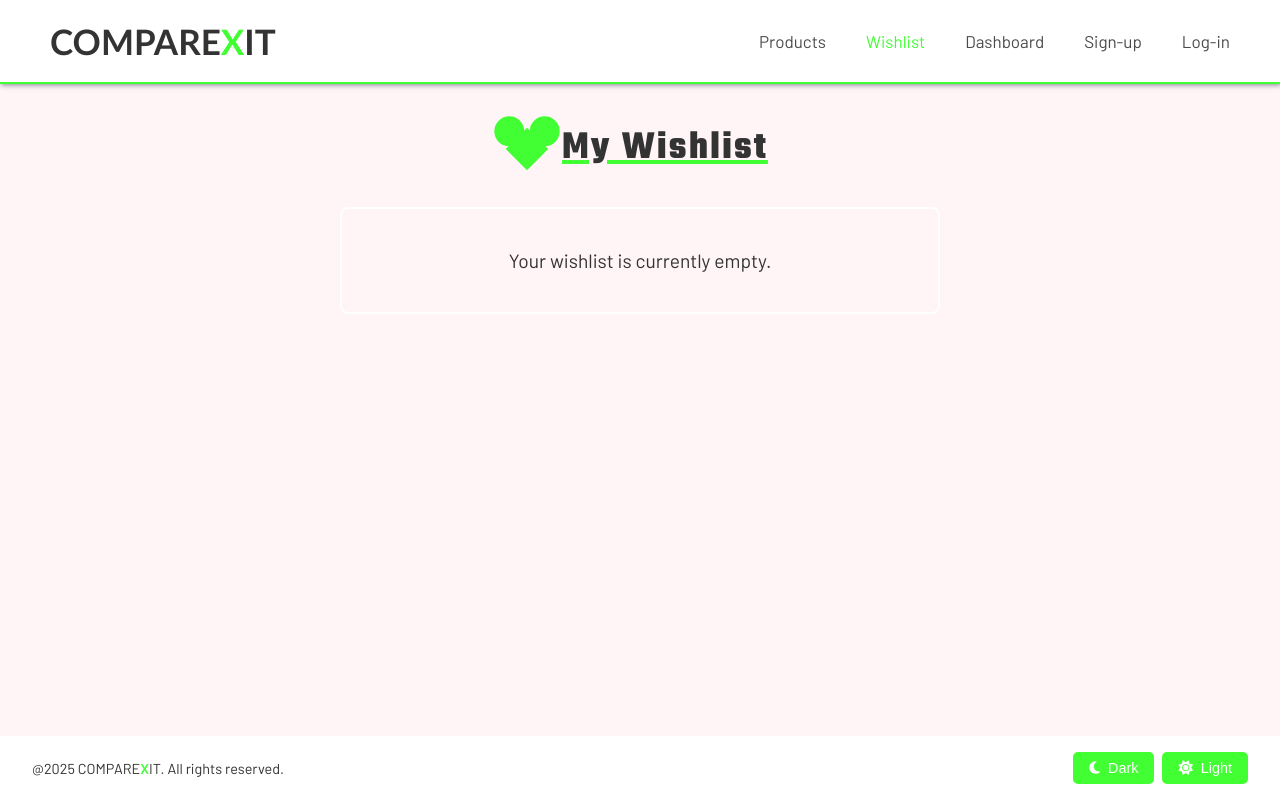
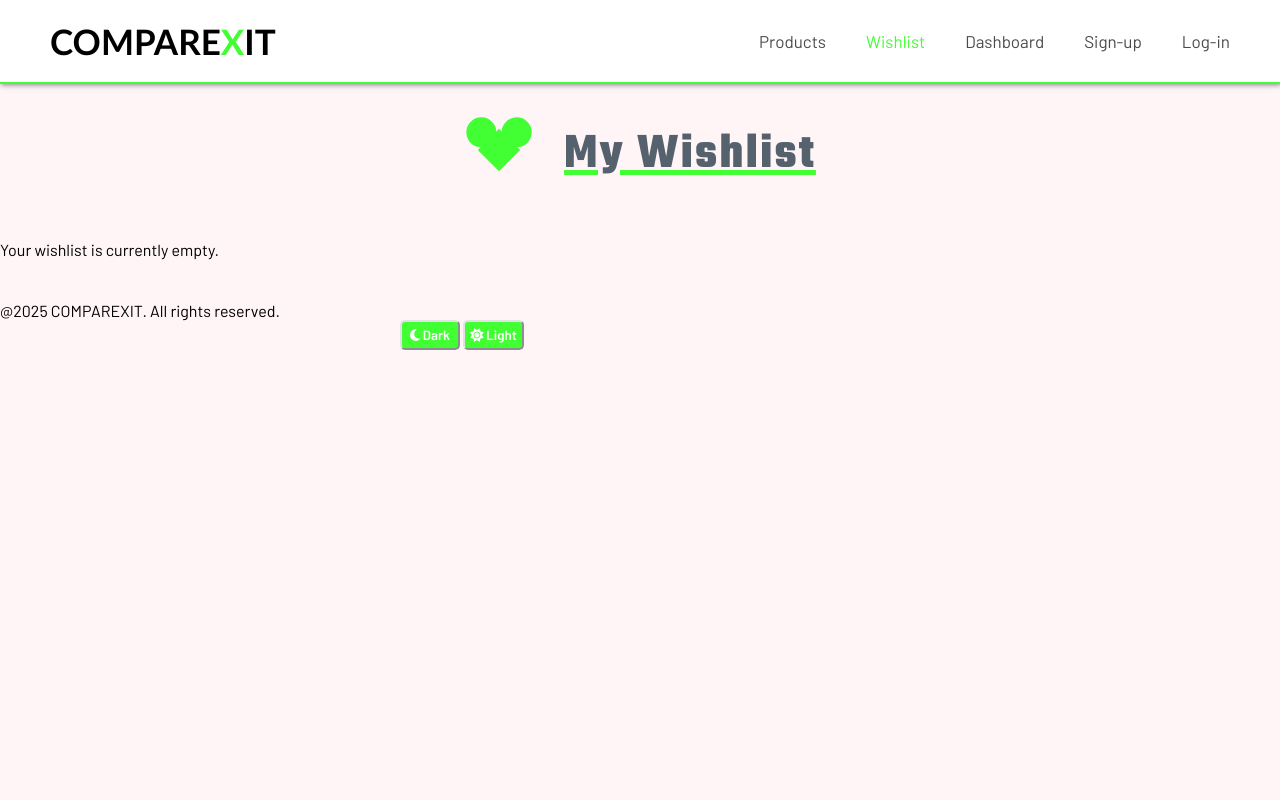
Before and after one commit to logi4ace-coder/COS221-Assignment, a PHP site: page /wishlist.php in a window 1280 px wide. Run offline with PHP 8.4, Linux system fonts and the light colour scheme; a stand-in replaces the project's code that opens the database connection.

Commit message:
Update wishlist.css

```diff
--- a/css/wishlist.css
+++ b/css/wishlist.css
@@ -1,238 +1,488 @@
 :root {
-    --primary-color: #42ff33;
-    --bg-color: #fff5f7;
-    --text-color: #333333;
-    --header-bg: #ffffff;
-    --header-border: #42ff33;
-    --heart-color: #42ff33;
-    --wishlist-underline: #42ff33;
-    --footer-bg: #ffffff;
-    --footer-text: #415161;
-    --nav-text: #4d4a4a;
-    --nav-hover: #42ff33;
-    --button-bg: #42ff33;
-    --border-color: #e0e0e0;
-    --button-text: #ffffff;
-    --button-hover-bg: #ffffff;
-    --button-hover-text: #42ff33;
-    --empty-wishlist-border: #ffffff;
-    --accent-color: #42ff33;
+
+    --primary-light: #42ff33;
+
+    --primary-dark: #42ff33;
+
+    --bg-light: rgb(255, 245, 247);
+
+    --bg-dark: #1A1A24;
+
+    --bg-darki: black;
+    --bg-whitee: white;
+    --text-light: rgb(65, 81, 97);
+    --text-dark: #E0E0E0;
+    --bg-white:white;
+    --primary-light2:#42ff33;
+
+    --category-buttons-dark:#001f5b;
+
   }
+
   [data-theme="dark"] {
-    --primary-color: #42ff33;
-    --bg-color: #1A1A24;
-    --text-color: #E0E0E0;
-    --header-bg: #303134;
-    --header-border: #42ff33;
-    --heart-color: #42ff33;
-    --wishlist-underline: #42ff33;
-    --footer-bg: #303134;
-    --footer-text: #E0E0E0;
-    --nav-text: #E0E0E0;
-    --nav-hover: #42ff33;
-    --button-bg: #42ff33;
-    --button-text: #1A1A24;
-    --button-hover-bg: #ffffff;
-    --button-hover-text: #42ff33;
-    --empty-wishlist-border: #42ff33;
-    --accent-color: #42ff33;
+
+
+    --bg-whitee: var(--primary-light);
+
+    --primary-light: var(--primary-dark);
+
+    --bg-light: var(--bg-dark) ;
+
+    --text-light: var(--text-dark) ;
+
+    --bg-white: var(--bg-dark);
+
+    --bg-darki: wheat
+
+
+
   }
-* {
+
+body {
+
+    font-family: 'Barlow', sans-serif;
+
     margin: 0;
+
     padding: 0;
-    box-sizing: border-box;
-    transition: background-color 0.3s, color 0.3s, border-color 0.3s;
+
+    background-color: var(--bg-white);
+
+
+
 }
-body {
-    font-family: 'Barlow', sans-serif;
-    background-color: var(--bg-color);
-    color: var(--text-color);
+
+@media (max-width:768px){
+
+    header{
+
+        height: 50px;
+
     }
+
+}
+
+body{
+
+    transition: all 0.3s ease;
+
+}
+
+main{
+
+    margin-top: 1px;
+
+    padding-top: 0px;
+
+}
+
+.container .container {
+
+    padding-top: 20px;
+
+
+
+}
+
+h1{
+
+    font-family: 'Teko', sans-serif;
+
+
+
+    letter-spacing: 2px;
+
+    color: var(--text-light)
+
+;
+
+}
+
+ h1{
+
+    color: rgb(85, 97, 108);
+
+}
+
+
+
+
+
 header {
+
     display: flex;
+
     align-items: center;
+
+    overflow: hidden;
+
+    border-bottom: 2px solid #42ff33;
     justify-content: space-between;
    flex-wrap: wrap;
+
     padding: 20px 50px;
-    position: fixed;
+
+    box-shadow: 1px 1px 5px rgba(15, 23, 42, 0.5);
+
+    position: sticky;
+
     top: 0;
-    left: 0;
-    right: 0;
-    background-color: var(--header-bg);
+
+    background-color: var(--bg-white);
+
     z-index: 1000;
-    border-bottom: 2px solid var(--header-border);
-    box-shadow: 1px 1px 5px rgba(15, 23, 42, 0.5);
+
 }
 
-main {
-    margin-top: 80px;
-    padding: 20px;
-    flex-grow: 1;
+p{
+
+    padding-bottom: 26px;
+
 }
 
+
+
+
+
 .logo {
+
     font-size: 35px;
+
     font-weight: bolder;
+
+    display:  flex;
+
+    align-items: center;
+
+    max-height:80px ;
+
+    color: var(--bg-darki);
+
+    font-family: 'Trebuchet MS', 'Lucida Sans Unicode', 'Lucida Grande', 'Lucida Sans', Arial, sans-serif;
+
+}
+
+
+.logo span {
+
+    color: var(--primary-light);
+
+}
+
+
+
+nav ul {
+
+    list-style: none;
+
     display: flex;
+
+    gap: 40px;
+
     align-items: center;
-    color: var(--text-color);
-    font-family: 'Trebuchet MS', 'Lucida Sans Unicode', 'Lucida Grande', 'Lucida Sans', Arial, sans-serif;
+
+    padding: 0;
+
+    margin: 0;
+
+    font-size: 14px;
+
+    font-weight: lighter;
+
 }
-.logo span {
-    color: var(--primary-color);
+
+
+
+nav ul li a {
+
+    text-decoration:none;
+
+    color: rgb(77, 74, 74);
+
+    font-weight: lighter;
+
+    font-size: 17px;
+
+    transition: color 0.2s ease;
+
+    transition: text-decoration 0.2s ease-in,text-decoration 0.2s ease-out ;
+
 }
-nav ul {
-    list-style: none;
+
+
+
+nav ul li a:hover {
+
+
+
+    color: var(--primary-light);
+
+    text-decoration:underline;
+
+}
+
+nav ul li a:active {
+
+    color: var(--primary-light);
+
+}
+
+.active{
+
+    color: var(--primary-light);
+
+
+
+}
+
+.cart {
+
+    margin-left: auto;
+
+}
+
+
+
+.cart-icon {
+
+    color: var(--primary-light);
+
+}
+
+.butons {
+
     display: flex;
-    gap: 40px;
-    align-items: center;
-    padding: 0;
-    margin: 0;
+
+    gap: 10px;
+
+    white-space: nowrap;
+
 }
-nav ul li a {
-    text-decoration: none;
-    color: var(--nav-text);
-    font-weight: lighter;
-    font-size: 17px;
-    transition: color 0.2s ease, text-decoration 0.2s ease;
+
+html{
+
+    background-color:  var(--bg-light);
+
+    overflow-x: hidden;
+
 }
-nav ul li a:hover {
-    color: var(--accent-color);
+
+body{
+
+    background-color: var(--bg-light);
+
+
+
 }
-.active {
-    color: var(--primary-color) !important;
+
+.name{
+
+    color: var(--text-light);
+
+    display: flex;
+
+    font-family: 'Teko',sans-serif;
+
+    font-size: 25px;
+
+    font-weight: 800;
+
+   justify-content: center;
+
+   text-decoration-line: underline;
+
+   text-decoration-color: var(--primary-light);
+
+  background-color: var(--bg-light);
 }
-.wishlist-container {
-    padding: 40px 20px;
-    background-color: var(--bg-color);
+
+
+.empty-wishlist-message  {
+    text-align: center;
+    font-size: 1.2rem;
+    color: var(--text-light);
+    background-color: var(--bg-light);
+    border: 2px solid var(--bg-whitee);
 }
-.name {
-    display: flex;
-    justify-content: center;
-    align-items: center;
-    margin-bottom: 30px;
-}
-.name h1 {
-    font-family: 'Teko', sans-serif;
-    font-size: 2.5rem;
-    letter-spacing: 2px;
-    text-decoration-line: underline;
-    text-decoration-color: var(--wishlist-underline);
-}
+
 .heart {
+
     position: relative;
+
     width: 30px;
+
     height: 30px;
-    background-color: var(--heart-color);
+
+    background-color: var(--primary-light);
+
     transform: rotate(-45deg);
-    margin-right: 20px;
+
+    margin: 50px;
+
+    margin-left: 20px;
+
+    margin-bottom: 40px;
+
+    margin-top: 30px;
+
+    display: inline-block;
+
+    align-self: center;
+
 }
 .heart::before,
+
 .heart::after {
+
     content: "";
+
     position: absolute;
+
     width: 30px;
+
     height: 30px;
-    background-color: var(--heart-color);
+
+    background-color: var(--primary-light);
+
     border-radius: 50%;
+
 }
+
 .heart::before {
+
     top: -25px;
+
     left: 0;
+
 }
+
 .heart::after {
+
     left: 25px;
+
     top: 0;
+
 }
-.empty-wishlist {
+.wishlist-items {
+    display: grid;
+    grid-template-columns: repeat(auto-fill, minmax(300px, 1fr));
+    gap: 20px;
+    padding: 20px;
+}
+
+
+.wishlist-item
+{
+    display: flex;
+    background-color: var(--bg-white);
+    border-radius: 8px;
+    overflow: hidden;
+    box-shadow: 0 2px 5px rgba(0,0,0,0.1);
+    transition: transform 0.2s;
+}
+
+.wishlist-item:hover {
+    transform: translateY(-3px);
+}
+
+.wishlist-item img {
+    width: 120px;
+    height: 120px;
+    object-fit: contain;
+    padding: 10px;
+    background: #f5f5f5;
+}
+
+.item-info {
+    padding: 15px;
+    flex: 1;
+    display: flex;
+    flex-direction: column;
+}
+
+.item-info h3 {
+    margin: 0 0 10px 0;
+    font-size: 16px;
+    color: var(--text-light);
+}
+
+.price {
+    font-weight: bold;
+    margin-bottom: 10px;
+    color: var(--primary-light);
+}
+
+.remove-btn {
+    background-color: #ff3333;
+    color: white;
+    border: none;
+    padding: 8px 12px;
+    border-radius: 4px;
+    cursor: pointer;
+    margin-top: auto;
+    align-self: flex-start;
+    transition: background-color 0.2s;
+}
+
+.remove-btn:hover {
+    background-color: #cc0000;
+}
+
+
+.empty-wishlist-message {
     text-align: center;
-    font-size: 1.2rem;
-    padding: 40px;
-    border: 2px solid var(--empty-wishlist-border);
+    padding: 40px 20px;
+    background-color: var(--bg-light);
     border-radius: 8px;
-    max-width: 600px;
-    margin: 0 auto;
-    background-color: var(--bg-color);
+    max-width: 500px;
+    margin: 20px auto;
+    border: 2px dashed var(--primary-light);
 }
-.footer {
-    display: flex;
-    justify-content: space-between;
-    align-items: center;
-    padding: 1rem 2rem;
-    background-color: var(--footer-bg);
-    border-top: 1px solid var(--footer-border);
-    transition: background-color 0.3s, border-color 0.3s;
-    margin: 0 auto;
-    width: 100%;
-    position:fixed;
-    bottom: 0;
+
+.empty-wishlist-message p {
+    font-size: 18px;
+    color: var(--text-light);
+    margin-bottom: 20px;
 }
-.footer-info {
-    font-size: 0.9rem;
-    color: var(--text-color);
+
+.browse-btn {
+    background-color: var(--primary-light);
+    color: white;
+    padding: 10px 20px;
+    border-radius: 4px;
+    text-decoration: none;
+    display: inline-block;
+    transition: background-color 0.2s;
 }
-.footer-info span {
-    color: var(--accent-color);
-    font-weight: bold;
+
+.browse-btn:hover {
+    background-color: var(--primary-dark);
 }
 .theme-select {
-    display: flex;
-    gap: 0.5rem;
+    margin-left: 400px;
 }
+
 .theme-select button {
-    display: flex;
-    align-items: center;
-    gap: 0.5rem;
-    padding: 0.5rem 1rem;
-    border: none;
+    background-color: #42ff33;
+    color: rgb(255, 255, 255);
     border-radius: 5px;
-    background-color: var(--accent-color);
-    color: var(--button-text);
+    padding: 5px;
+    border-color: #dfe1e5;
     cursor: pointer;
-    font-size: 0.9rem;
-    transition: all 0.3s ease;
+    font-family: 'Barlow', sans-serif;
+    font-weight: 600;
+    min-width: 60px;
+    transition: all 0.2s ease;
 }
 
 .theme-select button:hover {
-    background-color: var(--button-hover-bg);
-    color: var(--button-hover-text);
-    border: 1px solid var(--accent-color);
-}
-@media (max-width: 768px) {
-    header {
-        padding: 15px 20px;
-        height: auto;
+    padding: 7px;
+    color: #42ff33;
+    background-color: white;
 }
 
-    nav ul {
-        gap: 20px;
+
+.theme-select button.active {
+    border: 2px solid #ffffff;
+    box-shadow: 0 0 5px rgba(52, 197, 39, 0.5);
 }
-
-    .logo {
-        font-size: 28px;
-    }
-
-    .name h1 {
-        font-size: 2rem;
-    }
-
-    .heart {
-        width: 25px;
-        height: 25px;
-        margin-right: 15px;
-    }
-
-    .heart::before,
-    .heart::after {
-        width: 25px;
-        height: 25px;
-    }
-
-    .heart::before {
-        top: -20px;
-    }
-
-    .heart::after {
-        left: 20px;
-    }
-}
```
Lines whose indentation alone changed are shown as unchanged.
